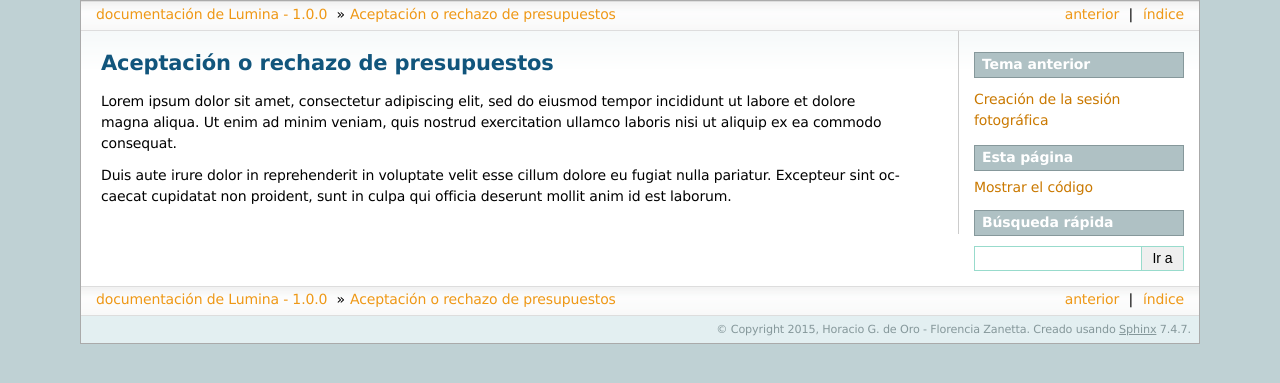
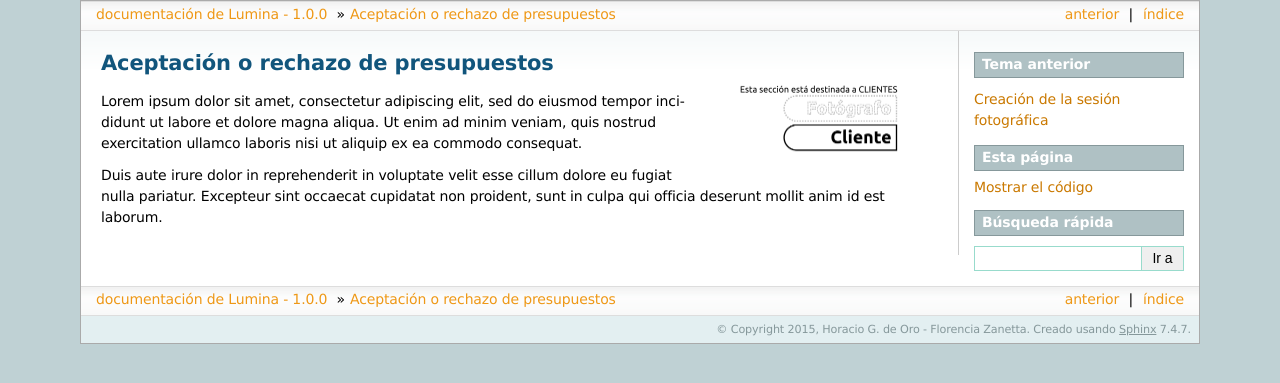
Before and after one commit to florzanetta/lumina, a Sphinx documentation site: the page built from doc/tutorial_quote_accept_reject.rst, in a window 1280 px wide. Shown: the top 383 px of the page. Built offline with Sphinx 7.4.7, drawn with Linux system fonts in a browser that asks for light colours.

Commit message:
Add images to indicate role

```diff
--- a/doc/tutorial_quote_accept_reject.rst
+++ b/doc/tutorial_quote_accept_reject.rst
@@ -1,5 +1,9 @@
 Aceptación o rechazo de presupuestos
 ====================================
+
+.. image:: images/rol-customer.png
+   :scale: 50%
+   :align: right
 
 Lorem ipsum dolor sit amet, consectetur adipiscing elit, sed do eiusmod tempor incididunt ut labore et dolore magna
 aliqua. Ut enim ad minim veniam, quis nostrud exercitation ullamco laboris nisi ut aliquip ex ea commodo consequat.
--- a/doc/tutorial_quote_creation.rst
+++ b/doc/tutorial_quote_creation.rst
@@ -1,5 +1,9 @@
 Creación de presupuestos
 ========================
+
+.. image:: images/rol-photo.png
+   :scale: 50%
+   :align: right
 
 Lorem ipsum dolor sit amet, consectetur adipiscing elit, sed do eiusmod tempor incididunt ut labore et dolore magna
 aliqua. Ut enim ad minim veniam, quis nostrud exercitation ullamco laboris nisi ut aliquip ex ea commodo consequat.
--- a/doc/tutorial_session_creation.rst
+++ b/doc/tutorial_session_creation.rst
@@ -1,5 +1,9 @@
 Creación de la sesión fotográfica
 =================================
+
+.. image:: images/rol-photo.png
+   :scale: 50%
+   :align: right
 
 Lorem ipsum dolor sit amet, consectetur adipiscing elit, sed do eiusmod tempor incididunt ut labore et dolore magna
 aliqua. Ut enim ad minim veniam, quis nostrud exercitation ullamco laboris nisi ut aliquip ex ea commodo consequat.
--- a/doc/tutorial_studio_creation.rst
+++ b/doc/tutorial_studio_creation.rst
@@ -1,5 +1,9 @@
 Creación del estudio fotográfico
 ================================
+
+.. image:: images/rol-photo.png
+   :scale: 50%
+   :align: right
 
 Al acceder por primera vez al sistema, tendrá la opción de iniciar sesión (si ya posee un usuario),
 o crear su estudio fotográfico virtual.
```
Also changed, not shown: doc/images-border/rol-both.png (added), doc/images-border/rol-customer.png (added), doc/images-border/rol-photo.png (added), doc/images/rol-both.png (added), doc/images/rol-customer.png (added), doc/images/rol-photo.png (added), doc/rol-manual.svg (added).
